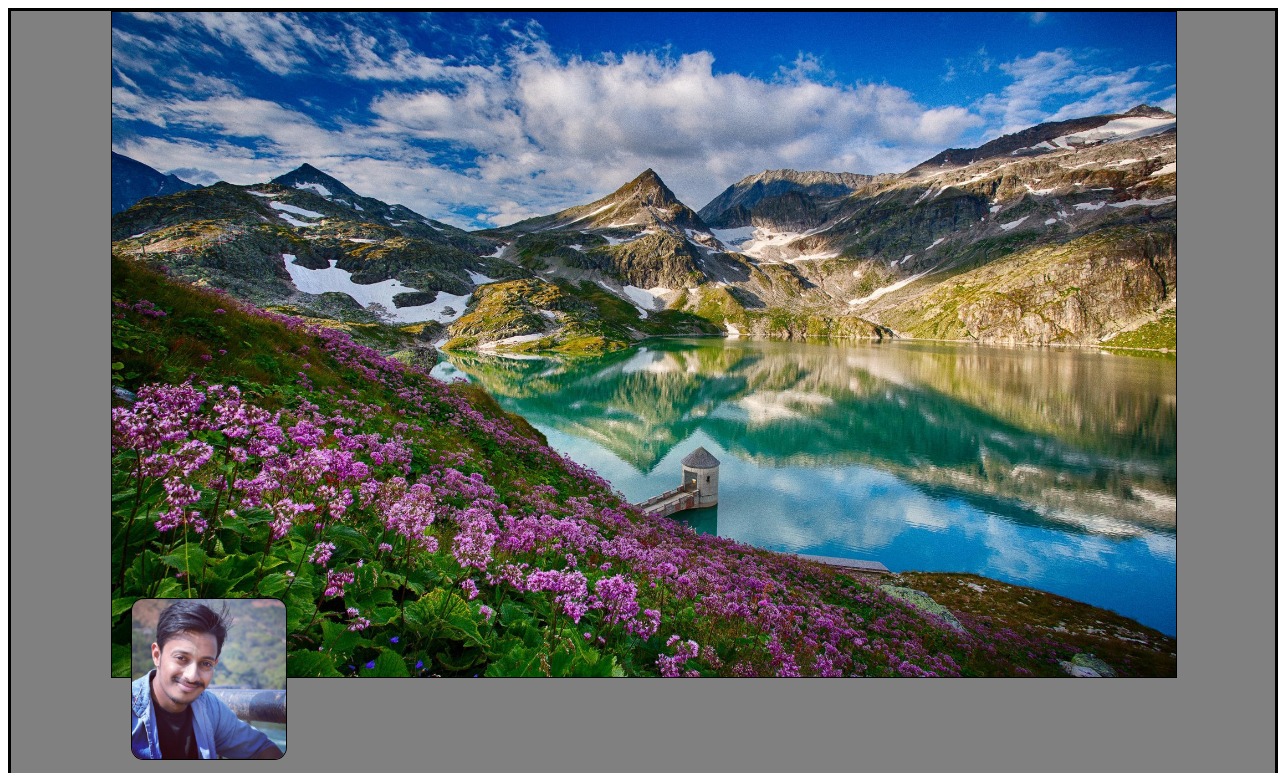
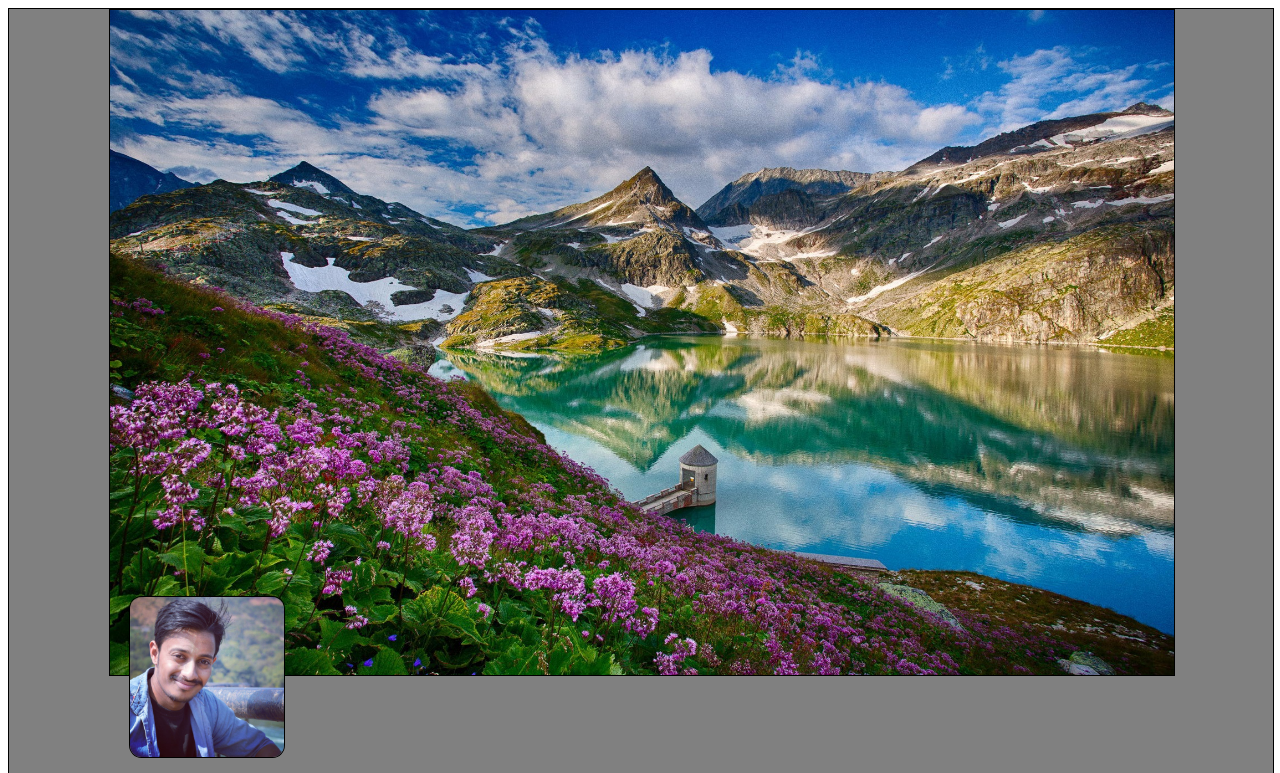
Before and after one commit to ShardulVankar/shardulvankar.github.io, a plain HTML site: page index.html in a window 1280 px wide. Shown: the top 773 px of the page. Drawn offline with Linux system fonts and the light colour scheme.

Commit message:
eight change

```diff
--- a/myPortfolio.css
+++ b/myPortfolio.css
@@ -3,7 +3,7 @@
 }
 .main-container{
 
-		border:solid;
+		border: 1px solid black;
 		height:auto;
 		width:100%;
 		background-color:grey;
@@ -217,7 +217,7 @@ p{
 
 
 
-@media(min-width:500px) and (max-width:700px){
+@media(min-width:500px) and (max-width:800px){
 
 	.myContainer{
 	display:flex;
```
Also changed, not shown: index.html (+1 -1 lines).
